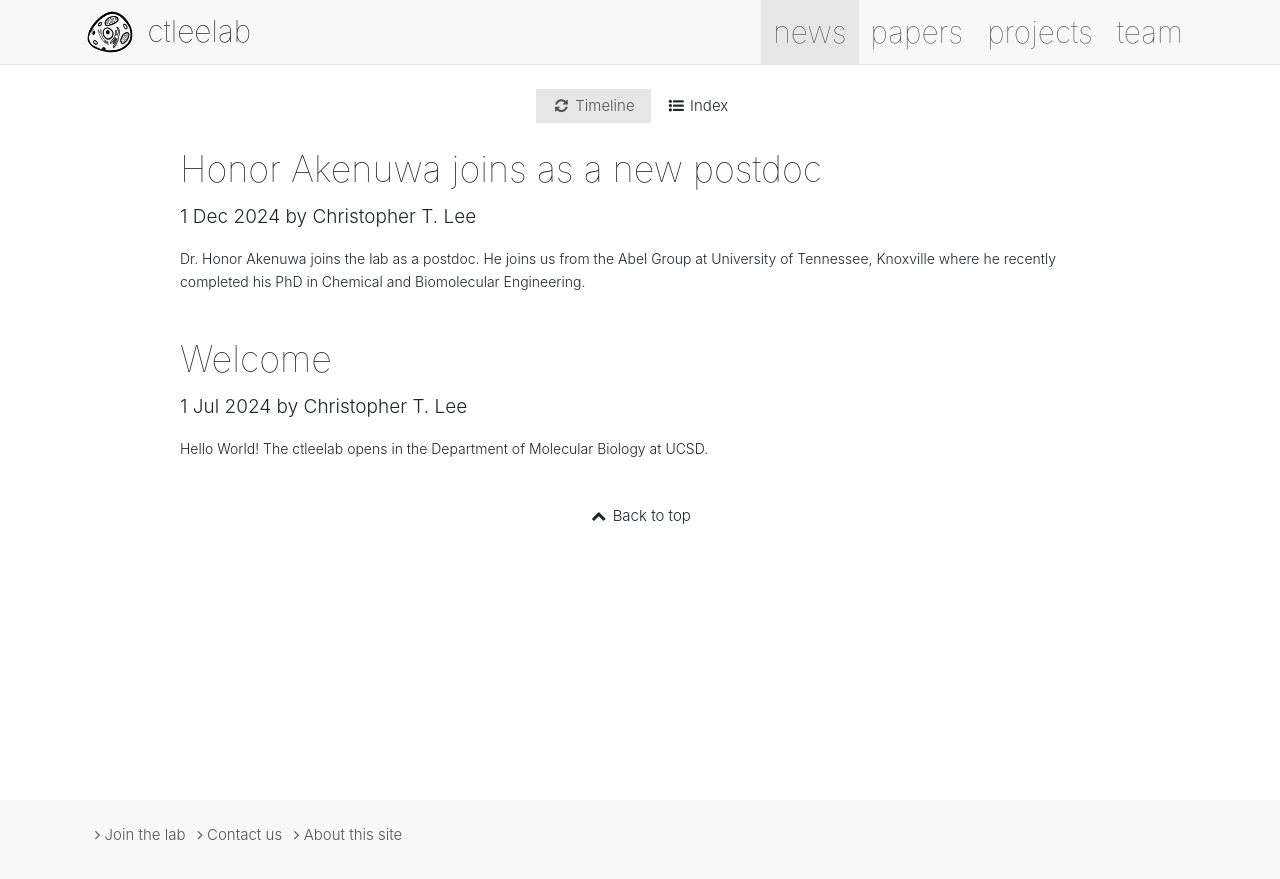
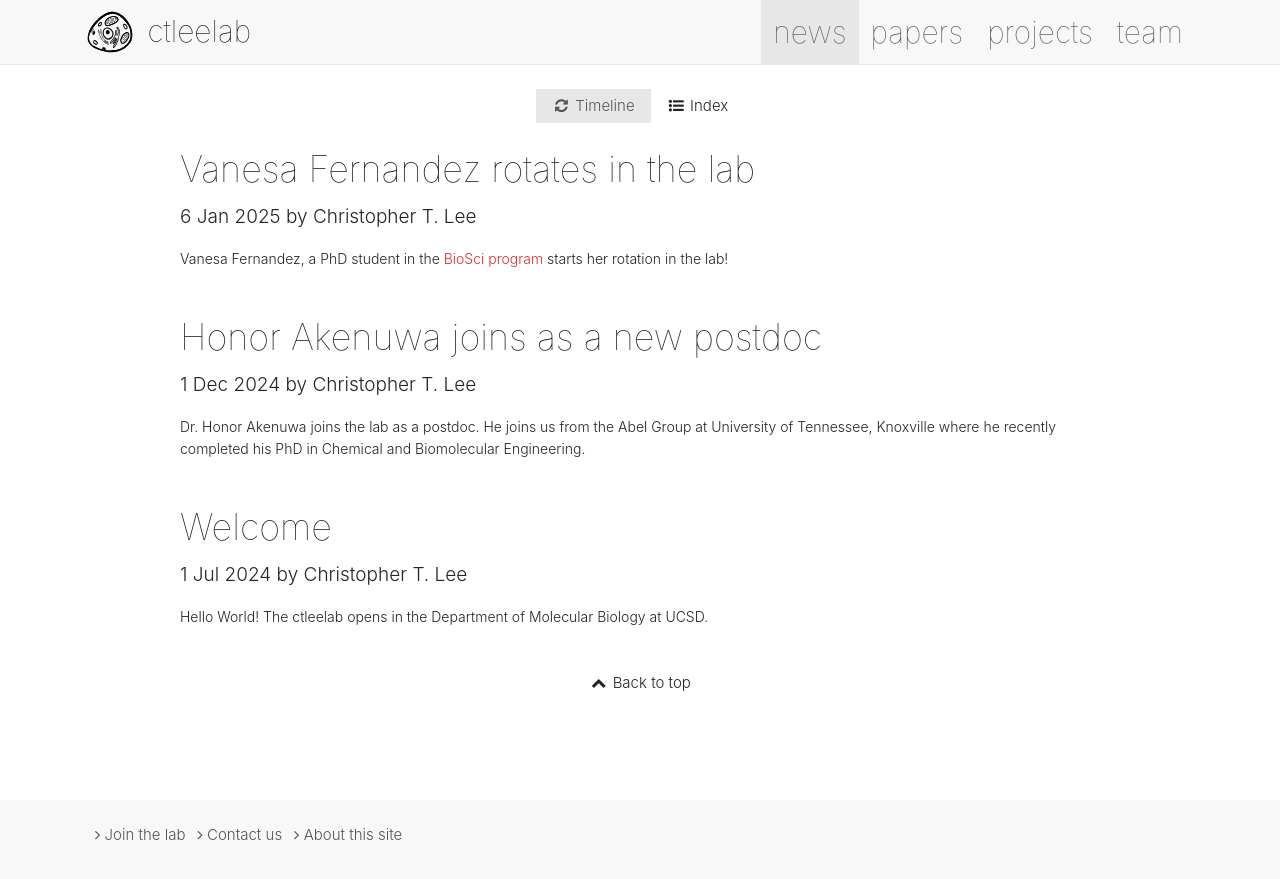
Before and after one commit to ctleelab/bulletin, a Jekyll site: the page built from news/index.html, in a window 1280 px wide. Shown: the top 879 px of the page. Built offline with Jekyll 4.4.1, drawn with Linux system fonts in a browser that asks for light colours.

Commit message:
Add Vanesa to website (#13)
Signed-off-by: Christopher T. Lee <ctlee@ucsd.edu>

```diff
--- a/_config.yml
+++ b/_config.yml
@@ -1,4 +1,4 @@
-name: CTLeeLab Research
+name: ctleelab research
 description:  Research brought to you by the ctleelab at the University of California San Diego
 url: https://labs.biology.ucsd.edu/ctlee
 baseurl: /ctlee
--- /dev/null
+++ b/news/_posts/2025-01-06-vanesa-fernandez-rotation.md
@@ -0,0 +1,9 @@
+---
+layout: post
+title: Vanesa Fernandez rotates in the lab
+author: Christopher T. Lee
+image:
+link:
+---
+
+Vanesa Fernandez, a PhD student in the [BioSci program](https://biology.ucsd.edu/education/grad/phd/index.html) starts her rotation in the lab!
```
Also changed, not shown: team/_posts/2025-01-06-vanesa-fernandez.md (added, +20 -0 lines), images/team/vanesa-fernandez.webp (added).
